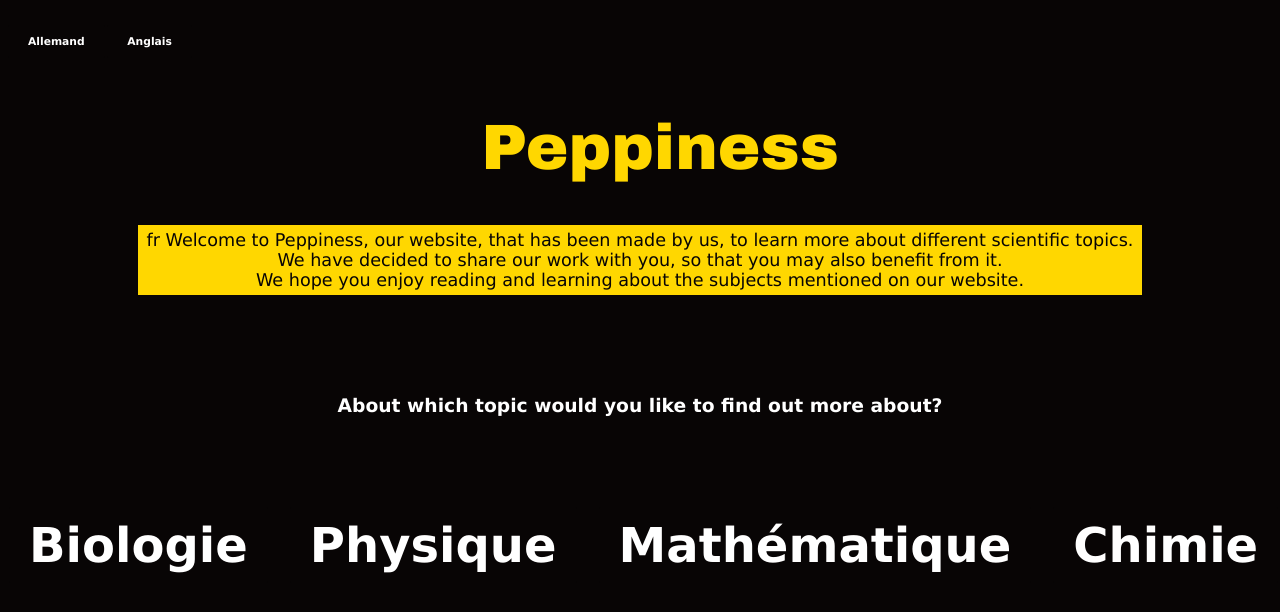
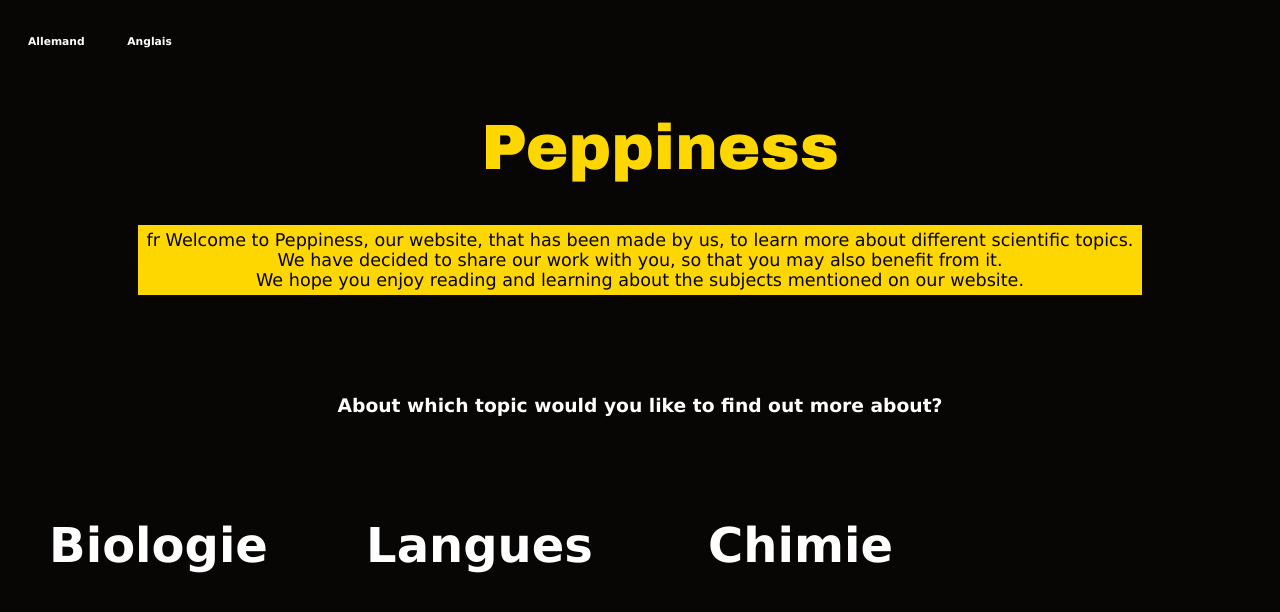
Before and after one commit to awal11/enzyklopaedie, a Jekyll site: the page built from francais/francaisindex.html, in a window 1280 px wide. Shown: the top 612 px of the page. Built offline with Jekyll 4.4.1, drawn with Linux system fonts in a browser that asks for light colours.

Commit message:
skdfjskfj

```diff
--- a/francais/francaisindex.html
+++ b/francais/francaisindex.html
@@ -28,10 +28,9 @@ icon: '../stahu.ico'
     </h2>
 
     <h2 class='butt'>
-        <a href='physique/physique.html'> Physique </a>
+        <a href='langues/langues.html'> Langues </a>
     </h2>
-    <h2 class='butt'>
-        <a href='mathematique/mathematique.html'> Mathématique </a>
+
     </h2>
     <h2 class='butt'>
         <a href='chimie/chimie.html'> Chimie </a>
```
